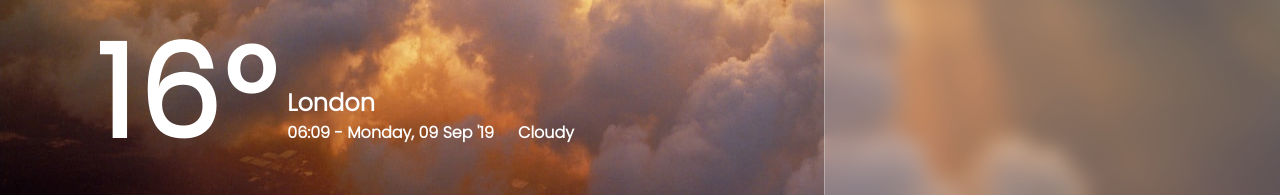
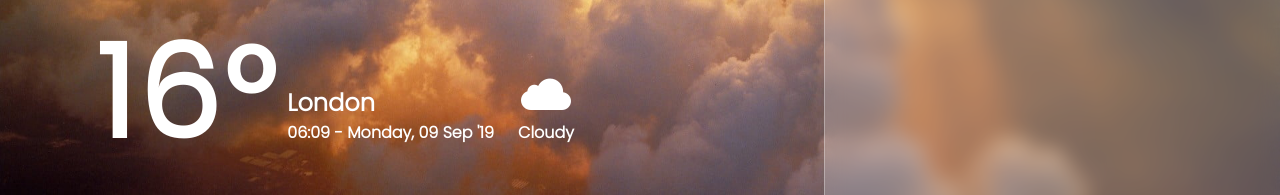
Before and after one commit to veerbal1/weather-app, a React (Vite) app: page / in a window 1280 px wide. Shown: the part 463-658 px from the top of the page. Built offline with nearby package versions, Linux system fonts and the light colour scheme.

Commit message:
Added hardcoded weather icon

```diff
--- a/src/components/page/left-section/index.tsx
+++ b/src/components/page/left-section/index.tsx
@@ -11,7 +11,7 @@ const LeftSection = () => {
           <h4>06:09 - Monday, 09 Sep '19</h4>
         </div>
         <div className={style.weatherIcon}>
-          <img src="" alt="" />
+          <img src="/cloud-icon.png" alt="Cloud Icon" />
           <h4>Cloudy</h4>
         </div>
       </div>
--- a/src/components/page/left-section/style.module.css
+++ b/src/components/page/left-section/style.module.css
@@ -19,19 +19,23 @@
   color: white;
 }
 
-.temperatureSection .temperature{
+.temperatureSection .temperature {
   font-size: 8em;
   color: white;
   letter-spacing: 5px;
   line-height: 102px;
 }
 
-.temperatureSection .locationSTime{
+.temperatureSection .locationSTime {
   display: flex;
   flex-direction: column;
   justify-content: center;
 }
 
-.temperatureSection .weatherIcon{
+.temperatureSection .weatherIcon {
   margin-left: 1em;
+  display: flex;
+  flex-direction: column;
+  justify-content: center;
+  align-items: center;
 }
```
Also changed, not shown: public/cloud-icon.png (added).
